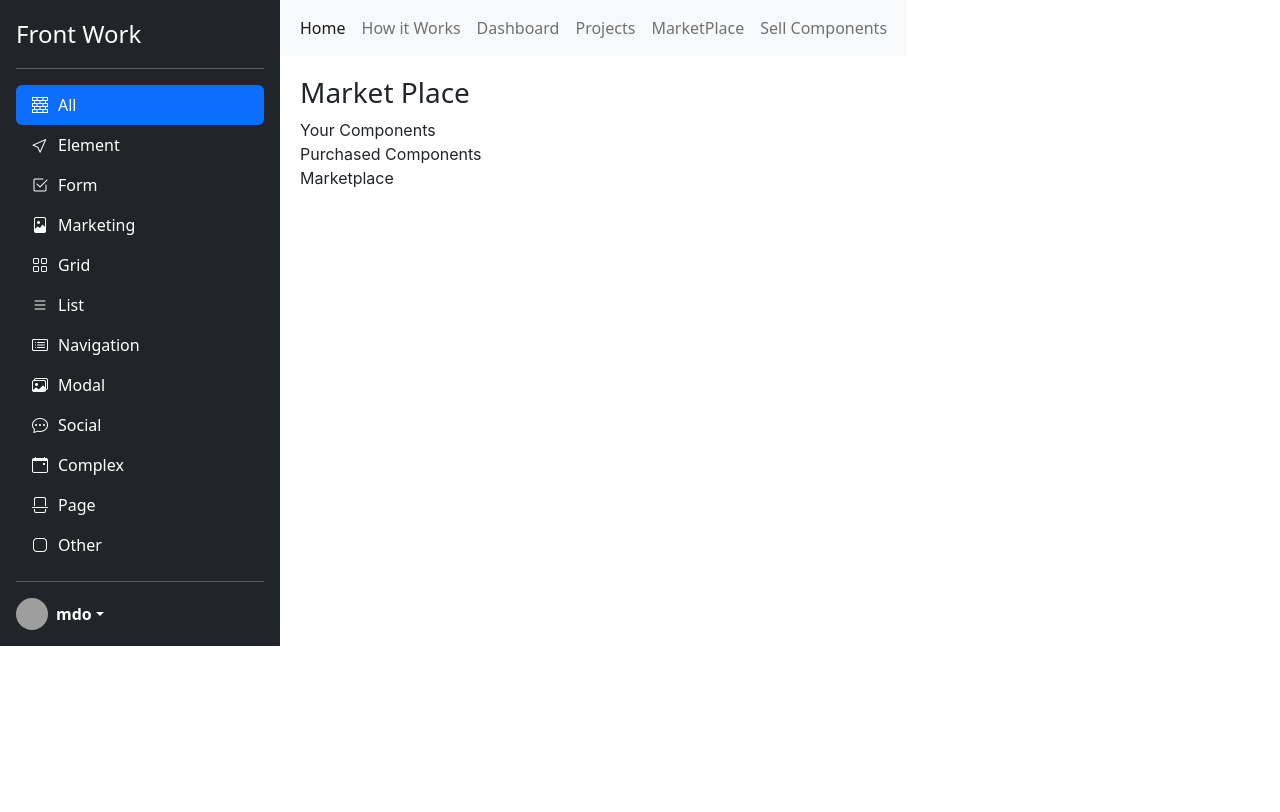
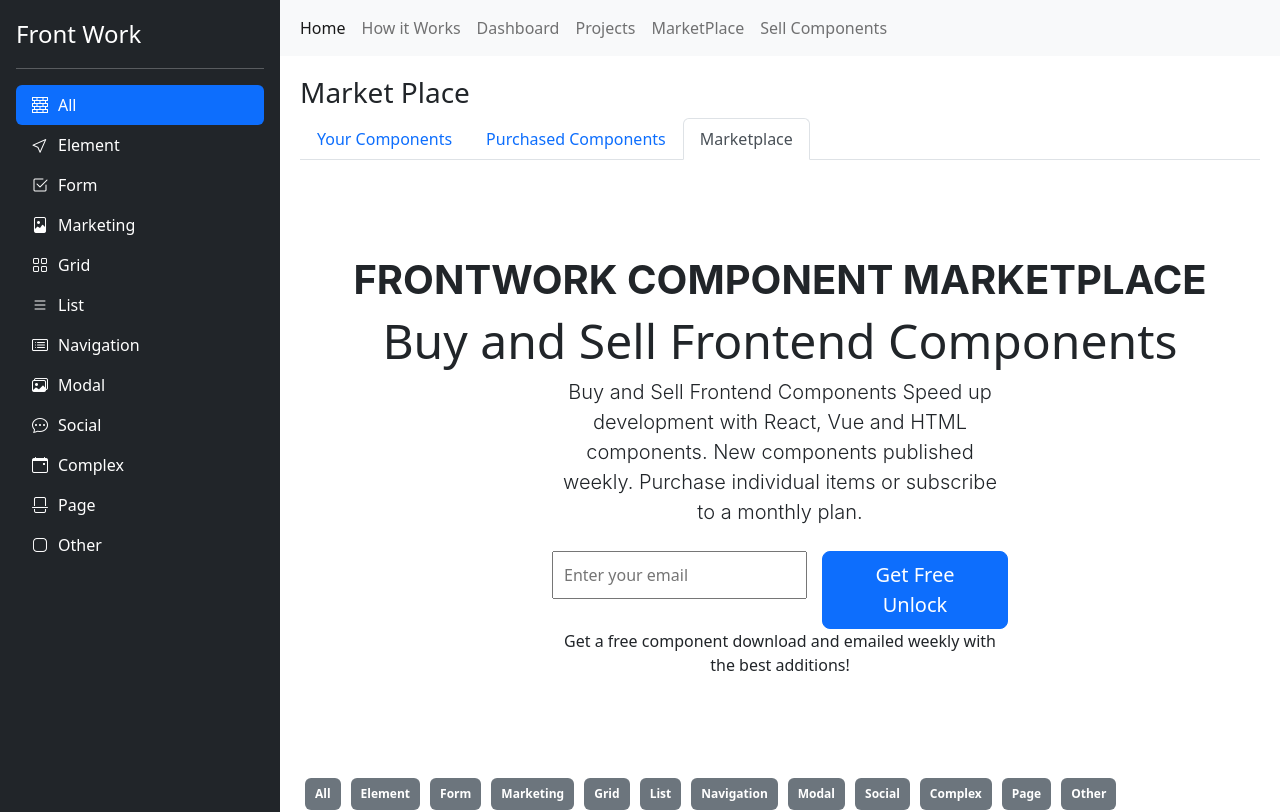
Before and after one commit to kalburgimanjunath/react-frontstore, a React (Create React App) app: page /marketplace in a window 1280 px wide. Shown: the top 812 px of the page. Built offline with nearby package versions, Linux system fonts and the light colour scheme; grey boxes are pictures that could not be loaded.

Commit message:
3 files modified

```diff
--- a/package.json
+++ b/package.json
@@ -10,7 +10,8 @@
     "react": "^18.1.0",
     "react-dom": "^18.1.0",
     "react-router": "^6.3.0",
-    "react-router-dom": "^6.3.0"
+    "react-router-dom": "^6.3.0",
+    "reactstrap": "^9.1.3"
   },
   "scripts": {
     "start": "react-scripts start",
--- a/src/App.js
+++ b/src/App.js
@@ -85,7 +85,11 @@ export default function App() {
             <Route path="" element={<Main ProductList={ProductList} />} exact />
             <Route path="/dashboard" element={<Dashboard />} />
             <Route path="/projects" element={<Projects />} />
-            <Route path="/marketplace" element={<MarketPlace />} exact />
+            <Route
+              path="/marketplace"
+              element={<MarketPlace ProductList={ProductList} />}
+              exact
+            />
           </Routes>
         </div>
       </div>
--- a/src/pages/marketplace/MarketPlace.js
+++ b/src/pages/marketplace/MarketPlace.js
@@ -1,16 +1,112 @@
 import React from 'react';
 import { Link } from 'react-router-dom';
+import Hero from '../../components/Hero';
+import FilterList from '../../components/FilterList';
+import Footer from '../../components/Footer';
 import { Formik, Form, Field } from 'formik';
-export default function MarketPlace() {
+import {
+  Nav,
+  NavItem,
+  NavLink,
+  TabContent,
+  TabPane,
+  Row,
+  Col,
+  Card,
+  CardTitle,
+  CardText,
+  Button,
+} from 'reactstrap';
+export default function MarketPlace({ ProductList }) {
   return (
     <div className="page">
       <h3>Market Place</h3>
       <div>
-        <p>
-          <div>Your Components</div>
-          <div>Purchased Components</div>
-          <div>Marketplace</div>
-        </p>
+        <Nav tabs>
+          <NavItem>
+            <NavLink className="" onClick={function noRefCheck() {}}>
+              Your Components
+            </NavLink>
+          </NavItem>
+          <NavItem>
+            <NavLink className="" onClick={function noRefCheck() {}}>
+              Purchased Components
+            </NavLink>
+          </NavItem>
+          <NavItem>
+            <NavLink className="active" onClick={function noRefCheck() {}}>
+              Marketplace
+            </NavLink>
+          </NavItem>
+        </Nav>
+        <TabContent activeTab="3">
+          <TabPane tabId="1">
+            <Row>
+              <Col sm="12">
+                <div>
+                  <div
+                    style={{
+                      flex: 1,
+                      justifyContent: 'center',
+                      alignText: 'center',
+                    }}
+                  >
+                    <div>
+                      <Hero />
+                    </div>
+                    <div>
+                      <FilterList products={ProductList} categorysearch="all" />
+                    </div>
+                  </div>
+                </div>
+              </Col>
+            </Row>
+          </TabPane>
+          <TabPane tabId="2">
+            <Row>
+              <Col sm="12">
+                <div>
+                  <div
+                    style={{
+                      flex: 1,
+                      justifyContent: 'center',
+                      alignText: 'center',
+                    }}
+                  >
+                    <div>
+                      <Hero />
+                    </div>
+                    <div>
+                      <FilterList products={ProductList} categorysearch="all" />
+                    </div>
+                  </div>
+                </div>
+              </Col>
+            </Row>
+          </TabPane>
+          <TabPane tabId="3">
+            <Row>
+              <Col sm="12">
+                <div>
+                  <div
+                    style={{
+                      flex: 1,
+                      justifyContent: 'center',
+                      alignText: 'center',
+                    }}
+                  >
+                    <div>
+                      <Hero />
+                    </div>
+                    <div>
+                      <FilterList products={ProductList} categorysearch="all" />
+                    </div>
+                  </div>
+                </div>
+              </Col>
+            </Row>
+          </TabPane>
+        </TabContent>
       </div>
     </div>
   );
```
